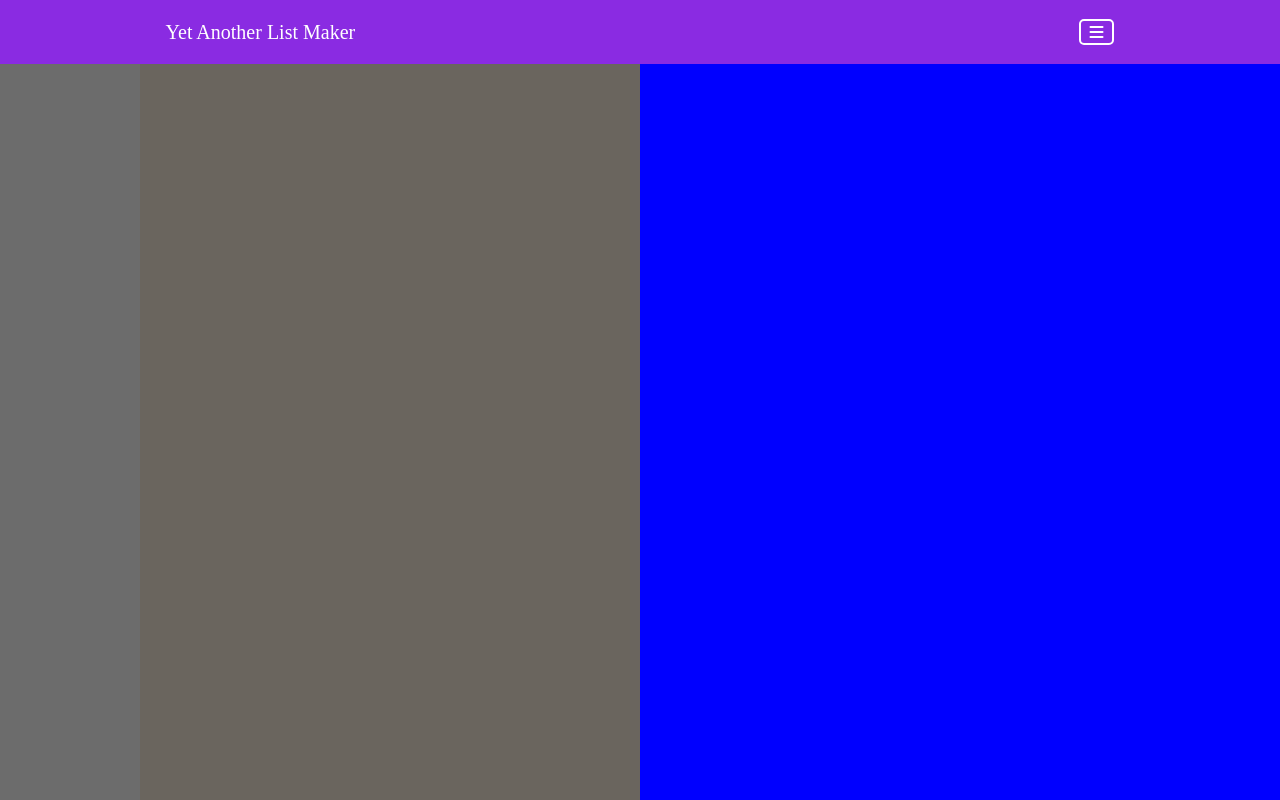
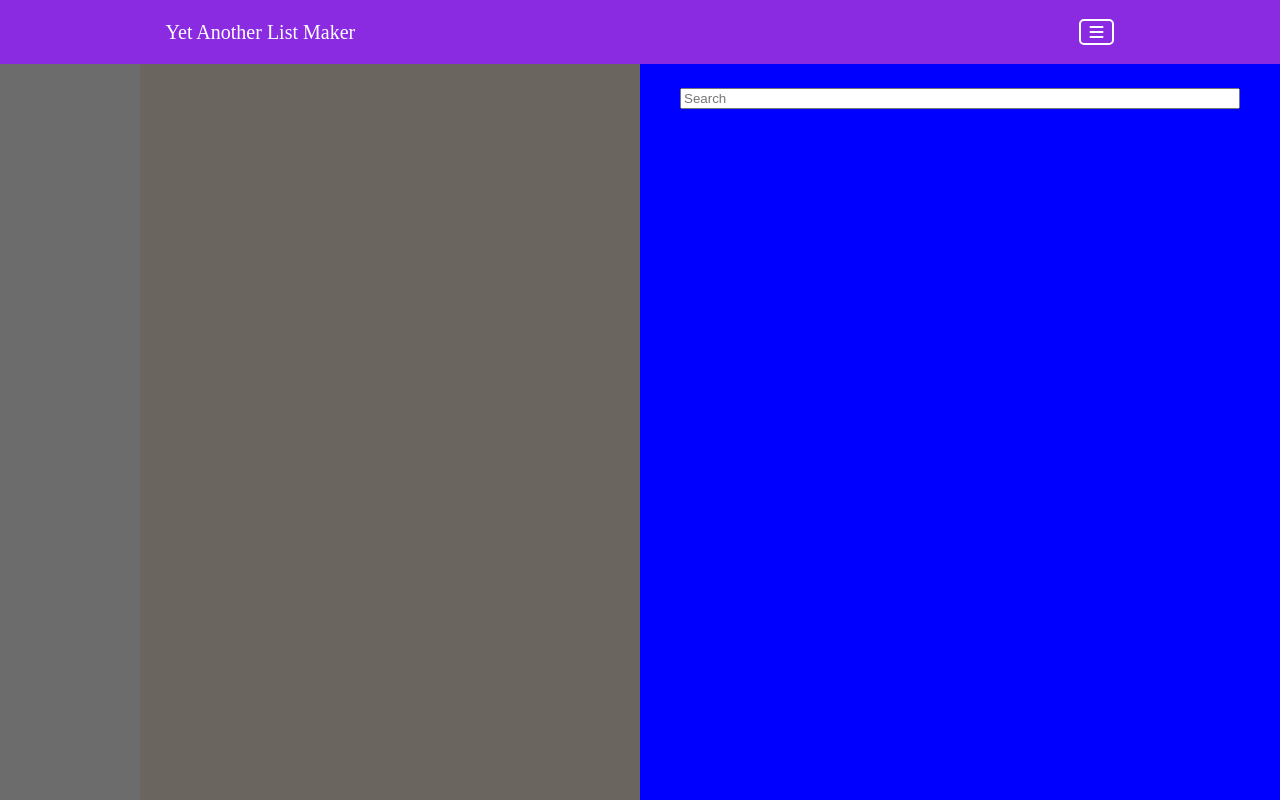
Before and after one commit to luiderek/ajax-project, a website: page index.html in a window 1280 px wide. Both pictures are taken after a click on the icon 1096 px from the left and 32 px from the top of the page. Drawn offline with Linux system fonts and the light colour scheme.

Commit message:
adding searchbar to sidebar

```diff
--- a/css/layout.css
+++ b/css/layout.css
@@ -24,6 +24,7 @@
   height: 100%;
   background-color: blue;
   margin-left: 50vw;
+  padding: 1.5rem 2.5rem;
 }
 
 .blur {
--- a/css/styles.css
+++ b/css/styles.css
@@ -7,3 +7,7 @@
 .head-container > span {
   font-size: 125%;
 }
+
+.sidebar-container input {
+  width: 100%;
+}
--- a/index.html
+++ b/index.html
@@ -20,6 +20,9 @@
   <main>
     <div class="sidebar-modal">
       <div class="sidebar-container hidden">
+        <form id="search">
+          <input type="text" placeholder="Search">
+        </form>
 
       </div>
     </div>
--- a/js/main.js
+++ b/js/main.js
@@ -1,18 +1,26 @@
-const headbarMenu = document.querySelector('.headbar-menu-toggle');
-const sidebarMenu = document.querySelector('.sidebar-modal');
-const sidebarContainer = document.querySelector('.sidebar-container');
+const $headbarMenu = document.querySelector('.headbar-menu-toggle');
+const $sidebarMenu = document.querySelector('.sidebar-modal');
+const $sidebarContainer = document.querySelector('.sidebar-container');
 
-headbarMenu.addEventListener('click', function (event) {
+$headbarMenu.addEventListener('click', function (event) {
   sidebarVisibilityToggle();
 });
 
-sidebarMenu.addEventListener('click', function (event) {
+$sidebarMenu.addEventListener('click', function (event) {
   if (event.target.className.includes('blur')) {
     sidebarVisibilityToggle();
   }
 });
 
 function sidebarVisibilityToggle() {
-  sidebarMenu.classList.toggle('blur');
-  sidebarContainer.classList.toggle('hidden');
+  $sidebarMenu.classList.toggle('blur');
+  $sidebarContainer.classList.toggle('hidden');
 }
+
+const $sidebarSearchbar = document.querySelector('form#search');
+
+$sidebarSearchbar.addEventListener('submit', function (event) {
+  event.preventDefault();
+  // value of interest: $sidebarSearchbar.elements[0].value;
+  $sidebarSearchbar.reset();
+});
```
